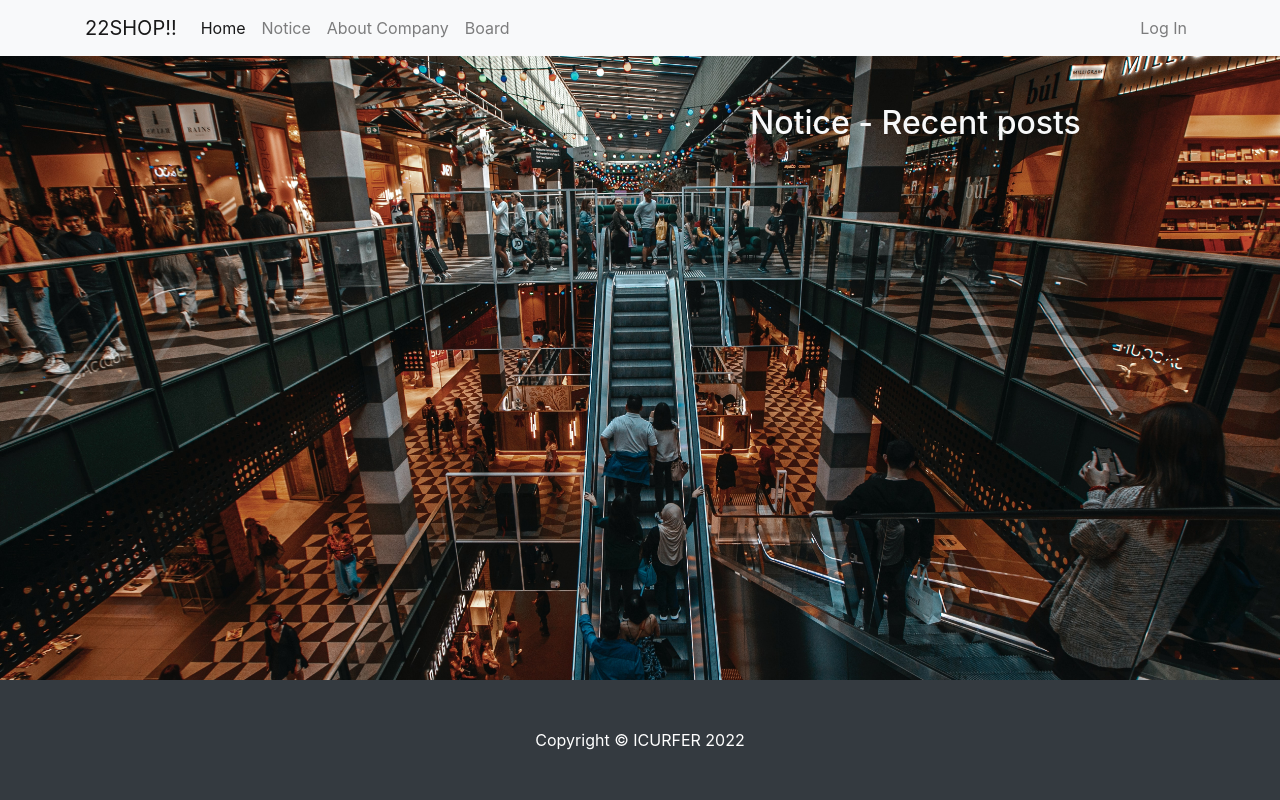
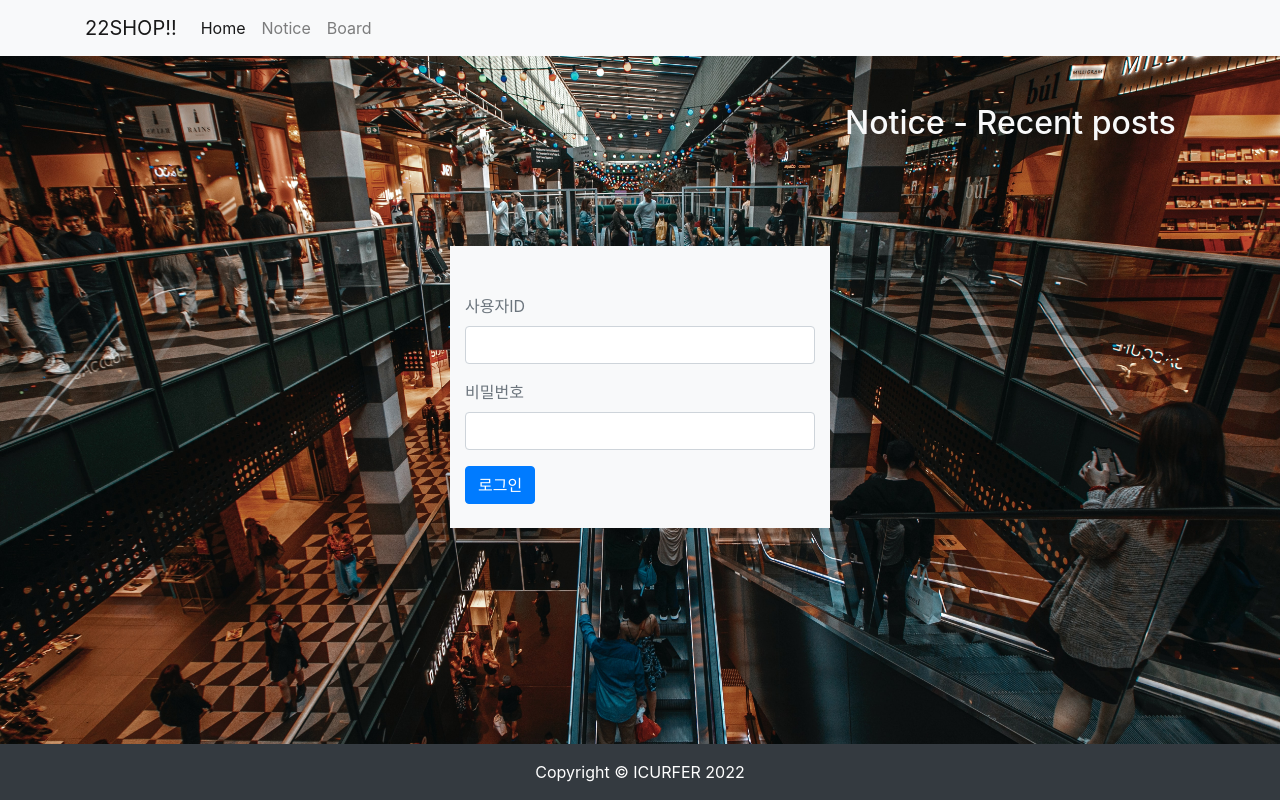
Before and after one commit to Seong-dong/pp, a Django app: page / in a window 1280 px wide. Run offline with Django 4.2, Linux system fonts and the light colour scheme; data that the repository does not hold is empty; some libraries are stand-ins or nearby versions.

Commit message:
디자인 변경

```diff
--- a/blog/templates/blog/footer.html
+++ b/blog/templates/blog/footer.html
@@ -1,5 +1,5 @@
 <!-- Footer -->
-<footer class="py-5 bg-dark">
+<footer class="py-3 bg-dark">
     <div class="container">
         <p class="m-0 text-center text-white">Copyright &copy; ICURFER 2022</p>
     </div>
--- a/blog/templates/blog/navbar.html
+++ b/blog/templates/blog/navbar.html
@@ -16,9 +16,9 @@
                     <!--                    <a class="nav-link" href="./blog_list.html">Blog</a>-->
                     <a class="nav-link" href="/blog/">Notice</a>
                 </li>
-                <li class="nav-item">
-                    <a class="nav-link" href="/about_me/">About Company</a>
-                </li>
+<!--                <li class="nav-item">-->
+<!--                    <a class="nav-link" href="/about_me/">About Company</a>-->
+<!--                </li>-->
                 <li class="nav-item">
                     <a class="nav-link" href="/board/">Board</a>
                 </li>
@@ -40,9 +40,9 @@
                     </div>
                 </li>
                 {% else %}
-                <li class="navbar-nav ml-auto">
-                    <a class="nav-link" href="#" data-toggle="modal" data-target="#loginModal">Log In</a>
-                </li>
+<!--                <li class="navbar-nav ml-auto">-->
+<!--                    <a class="nav-link" href="#" data-toggle="modal" data-target="#loginModal">Log In</a>-->
+<!--                </li>-->
                 {% endif %}
             </ul>
         </div>
--- a/single_pages/static/single_pages/css/landing.css
+++ b/single_pages/static/single_pages/css/landing.css
@@ -1,5 +1,5 @@
 body {
- background: url('/static/single_pages/images/ma-fushun-YjjFZKA9LMk-unsplash.jpg') no-repeat center center fixed;
+ background: url('/static/single_pages/images/shopping-mall-flat-landing-page-template-vector.jpg') no-repeat center center fixed;
  -webkit-background-size: cover;
  -moz-background-size: cover;
  -background-size: cover;
--- a/single_pages/templates/single_pages/landing.html
+++ b/single_pages/templates/single_pages/landing.html
@@ -13,14 +13,12 @@
 <section>
     <div class="container">
         <div class="row justify-content-between">
-            <div class="col-lg-6 text-warning">
-<!--                <h1 class="shadow-none mt-5">Welcome~! Have a good day!</h1>-->
-<!--                <h2>We are 22shop</h2>-->
-<!--                <h3>수정 중 입니다.</h3>-->
+            <div class="col-lg-4 text-light">
             </div>
-            <div class="col-lg-5">
+            <div class="col-lg-4 text-light">
+            </div>
+            <div class="col-lg-4">
                 <h2 class="text-light mt-5">Notice - Recent posts</h2>
-<!--                    <h2 class="text-light mt-5">Blog - Recent posts</h2>-->
                 {% for post in recent_posts %}
                 <div class="card mt-1">
                     <div class="card-body">
@@ -37,6 +35,34 @@
 
             </div>
         </div>
+        <br>
+        <br>
+        <br>
+        <br>
+        <div class="row">
+            <div class="col-lg-4 text-light">
+            </div>
+            <div class="bg-light col-lg-4 text-secondary">
+                <form method="post" action="{% url 'common:login' %}">
+                {% csrf_token %}
+                <div class="mb-3 mt-5">
+                    <label for="username">사용자ID</label>
+                    <input type="text" class="form-control" name="username" id="username">
+                </div>
+                <div class="mb-3">
+                    <label for="password">비밀번호</label>
+                    <input type="password" class="form-control" name="password" id="password">
+                </div>
+                <button type="submit" class="btn btn-primary">로그인</button>
+                </form>
+                <br>
+            </div>
+            <div class="col-lg-4 text-light">
+            </div>
+        </div>
+
+
+
     </div>
 </section>
 <script>
```
Also changed, not shown: single_pages/static/single_pages/images/shopping-mall-flat-landing-page-template-vector.jpg (added), 1 other file. Lines whose indentation alone changed are shown as unchanged.
